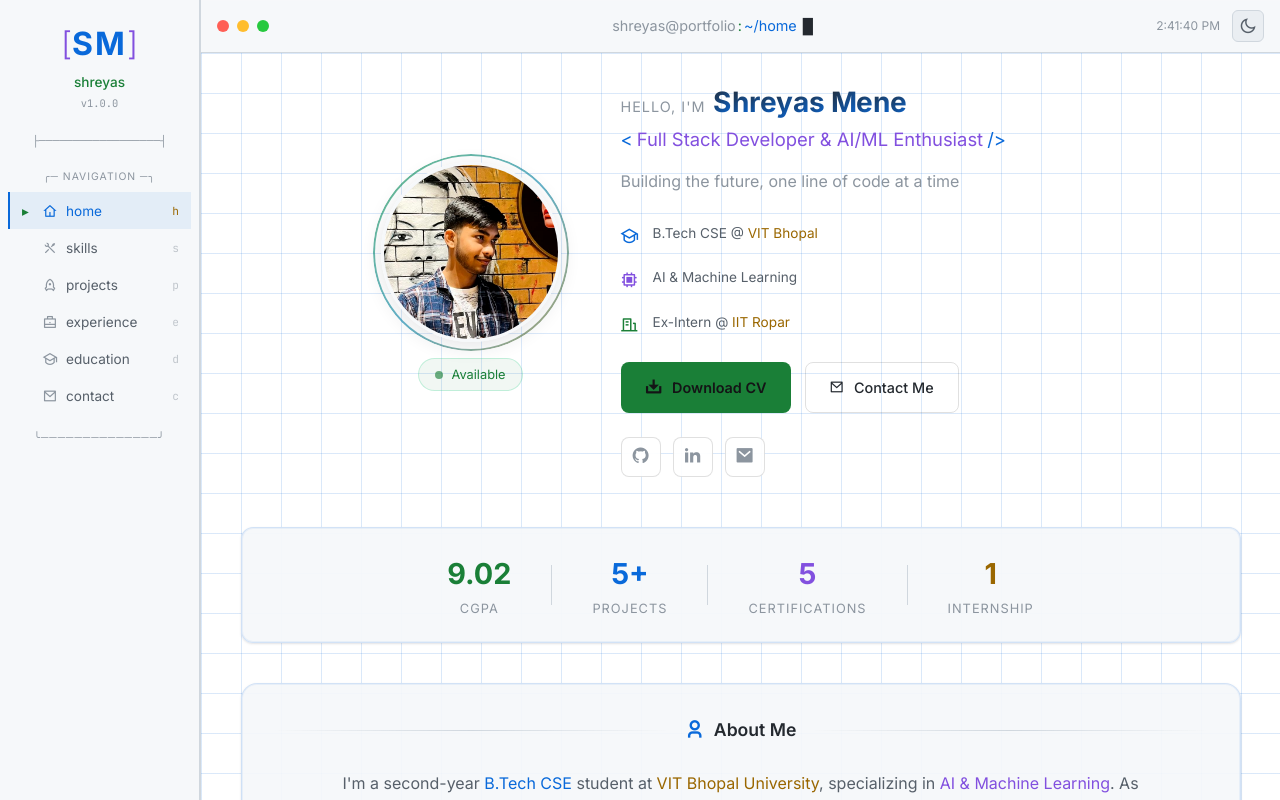
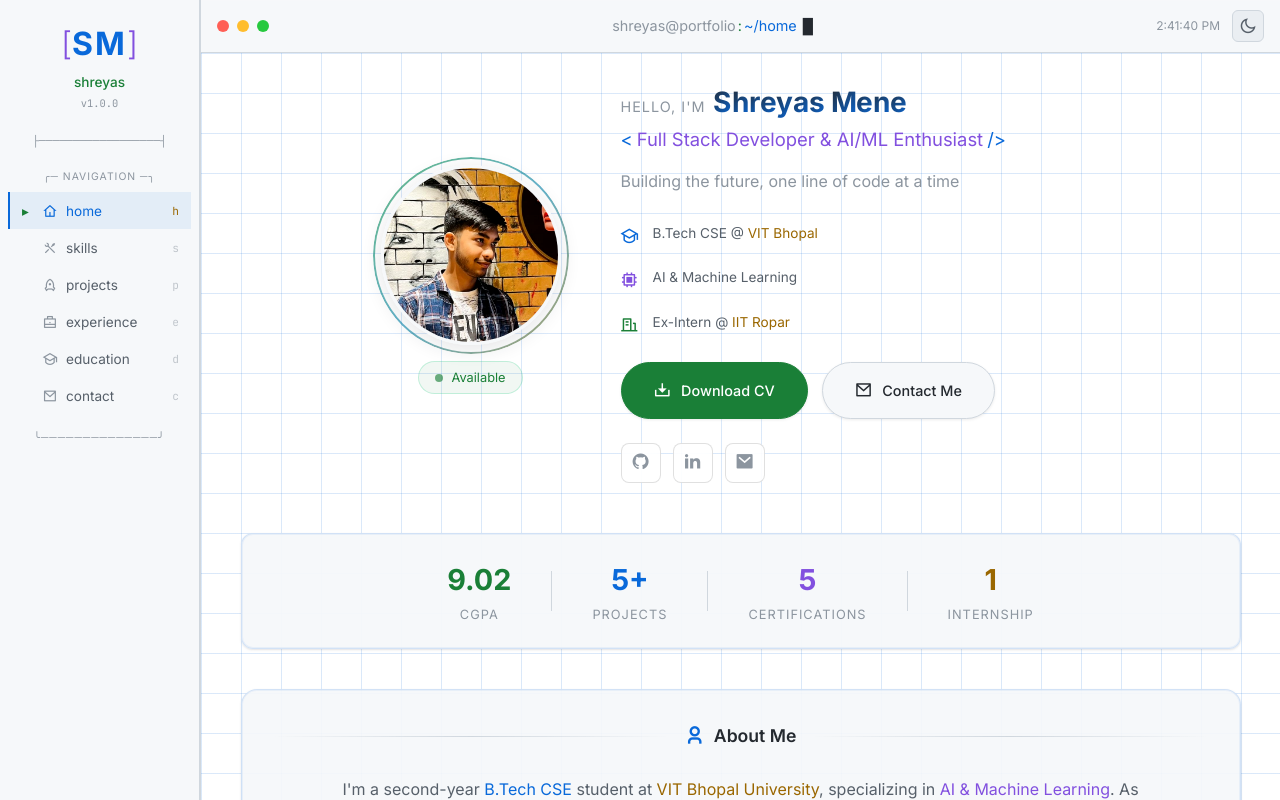
Before and after one commit to shreyasmene06/portfolio, a React (Vite) app: page / in a window 1280 px wide. Shown: the top 800 px of the page. Built offline with nearby package versions, Linux system fonts and the light colour scheme.

Commit message:
Button animations

```diff
--- a/src/App.css
+++ b/src/App.css
@@ -1,3 +1,40 @@
+/* ═══ Shiny Button @property declarations ═══ */
+@property --shiny-gradient-angle {
+  syntax: '<angle>';
+  initial-value: 0deg;
+  inherits: false;
+}
+
+@property --shiny-gradient-percent {
+  syntax: '<percentage>';
+  initial-value: 5%;
+  inherits: false;
+}
+
+@keyframes shiny-rotate {
+  0% {
+    --shiny-gradient-angle: 0deg;
+  }
+
+  100% {
+    --shiny-gradient-angle: 360deg;
+  }
+}
+
+@keyframes shiny-shimmer {
+  0% {
+    --shiny-gradient-percent: 5%;
+  }
+
+  50% {
+    --shiny-gradient-percent: 15%;
+  }
+
+  100% {
+    --shiny-gradient-percent: 5%;
+  }
+}
+
 .app-container {
   min-height: 100vh;
   display: flex;
@@ -413,54 +450,100 @@
   margin-bottom: 24px;
 }
 
-.action-btn-primary {
-  display: flex;
+/* ═══ Shiny Button – shared base ═══ */
+.action-btn-primary,
+.action-btn-secondary {
+  --shiny-hl: #6366f1;
+  --shiny-hl-rgb: 99, 102, 241;
+  position: relative;
+  display: inline-flex;
   align-items: center;
   gap: 10px;
-  padding: 12px 24px;
-  background: var(--accent-green);
-  border: none;
-  border-radius: 8px;
-  color: #141416;
-  font-family: var(--font-sans);
-  font-size: 0.9rem;
-  font-weight: 600;
-  cursor: pointer;
-  text-decoration: none;
-  transition: all 0.2s ease;
-}
-
-.action-btn-primary:hover {
-  transform: translateY(-3px);
-  box-shadow: 0 10px 30px rgba(45, 212, 140, 0.25);
-  filter: brightness(1.1);
-}
-
-.action-btn-primary i {
-  font-size: 1.1rem;
-}
-
-.action-btn-secondary {
-  display: flex;
-  align-items: center;
-  gap: 10px;
-  padding: 12px 24px;
-  background: transparent;
-  border: 1px solid var(--glass-border);
-  border-radius: 8px;
-  color: var(--text-primary);
+  padding: 14px 32px;
+  border-radius: 50px;
   font-family: var(--font-sans);
   font-size: 0.9rem;
   font-weight: 500;
   cursor: pointer;
-  transition: all 0.2s ease;
-}
-
+  text-decoration: none;
+  isolation: isolate;
+  overflow: hidden;
+  color: #ffffff;
+  background:
+    linear-gradient(#000000, #000000) padding-box,
+    conic-gradient(from var(--shiny-gradient-angle),
+      var(--shiny-hl),
+      transparent 30%,
+      transparent 70%,
+      var(--shiny-hl)) border-box;
+  border: 2px solid transparent;
+  box-shadow: 0 0 12px rgba(var(--shiny-hl-rgb), 0.15);
+  transition: box-shadow 0.3s ease, transform 0.2s ease;
+  animation:
+    shiny-rotate 3s linear infinite,
+    shiny-shimmer 3s ease-in-out infinite;
+}
+
+/* Dot pattern – scanning mask */
+.action-btn-primary::before,
+.action-btn-secondary::before {
+  content: '';
+  position: absolute;
+  inset: 0;
+  border-radius: inherit;
+  background: radial-gradient(circle at 2px 2px,
+      rgba(var(--shiny-hl-rgb), 0.4) 1px,
+      transparent 1px);
+  background-size: 6px 6px;
+  mask-image: conic-gradient(from var(--shiny-gradient-angle),
+      transparent 0%,
+      black var(--shiny-gradient-percent),
+      transparent 12%);
+  -webkit-mask-image: conic-gradient(from var(--shiny-gradient-angle),
+      transparent 0%,
+      black var(--shiny-gradient-percent),
+      transparent 12%);
+  z-index: -1;
+  pointer-events: none;
+}
+
+/* Inner bottom glow */
+.action-btn-primary::after,
+.action-btn-secondary::after {
+  content: '';
+  position: absolute;
+  inset: 0;
+  border-radius: inherit;
+  background: radial-gradient(ellipse at 50% 100%,
+      rgba(var(--shiny-hl-rgb), 0.15) 0%,
+      transparent 60%);
+  z-index: -1;
+  pointer-events: none;
+}
+
+.action-btn-primary:hover,
 .action-btn-secondary:hover {
-  border-color: var(--accent-cyan);
-  color: var(--accent-cyan);
-  transform: translateY(-3px);
-  background: rgba(0, 212, 255, 0.05);
+  transform: translateY(-2px);
+  box-shadow:
+    0 0 20px rgba(var(--shiny-hl-rgb), 0.3),
+    inset 0 -4px 16px rgba(var(--shiny-hl-rgb), 0.15);
+}
+
+.action-btn-primary i,
+.action-btn-secondary i {
+  font-size: 1.1rem;
+}
+
+/* Primary – indigo blue (like the original) */
+.action-btn-primary {
+  --shiny-hl: #6366f1;
+  --shiny-hl-rgb: 99, 102, 241;
+}
+
+/* Secondary – cyan teal */
+.action-btn-secondary {
+  --shiny-hl: #00d4ff;
+  --shiny-hl-rgb: 0, 212, 255;
 }
 
 /* Social Links */
@@ -1916,9 +1999,41 @@
   background: rgba(26, 127, 55, 0.06);
 }
 
-/* Action button primary – keep gradient, softer hover */
+/* ═══ Light theme – shiny buttons: clean, solid look ═══ */
+[data-theme="light"] .action-btn-primary,
+[data-theme="light"] .action-btn-secondary {
+  animation: none;
+  background: var(--bg-secondary);
+  border: 1.5px solid var(--border-color);
+  color: var(--text-primary);
+  box-shadow: 0 1px 3px rgba(0, 0, 0, 0.08);
+}
+
+[data-theme="light"] .action-btn-primary::before,
+[data-theme="light"] .action-btn-secondary::before,
+[data-theme="light"] .action-btn-primary::after,
+[data-theme="light"] .action-btn-secondary::after {
+  display: none;
+}
+
+[data-theme="light"] .action-btn-primary {
+  background: var(--accent-green);
+  border-color: var(--accent-green);
+  color: #ffffff;
+}
+
 [data-theme="light"] .action-btn-primary:hover {
-  box-shadow: 0 10px 30px rgba(26, 127, 55, 0.2);
+  box-shadow: 0 6px 20px rgba(26, 127, 55, 0.25);
+  filter: brightness(1.05);
+  transform: translateY(-2px);
+}
+
+[data-theme="light"] .action-btn-secondary:hover {
+  border-color: var(--accent-cyan);
+  color: var(--accent-cyan);
+  background: rgba(9, 105, 218, 0.06);
+  transform: translateY(-2px);
+  box-shadow: 0 4px 16px rgba(9, 105, 218, 0.12);
 }
 
 /* Social link hover */
```
